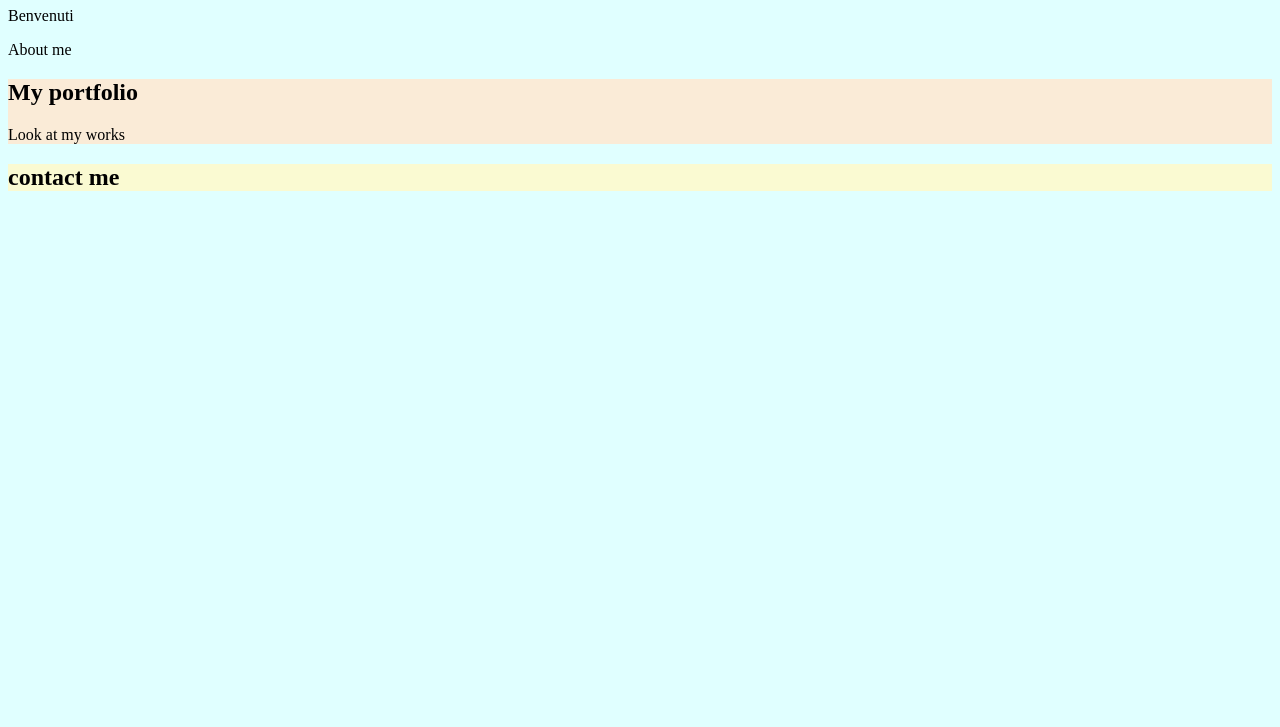
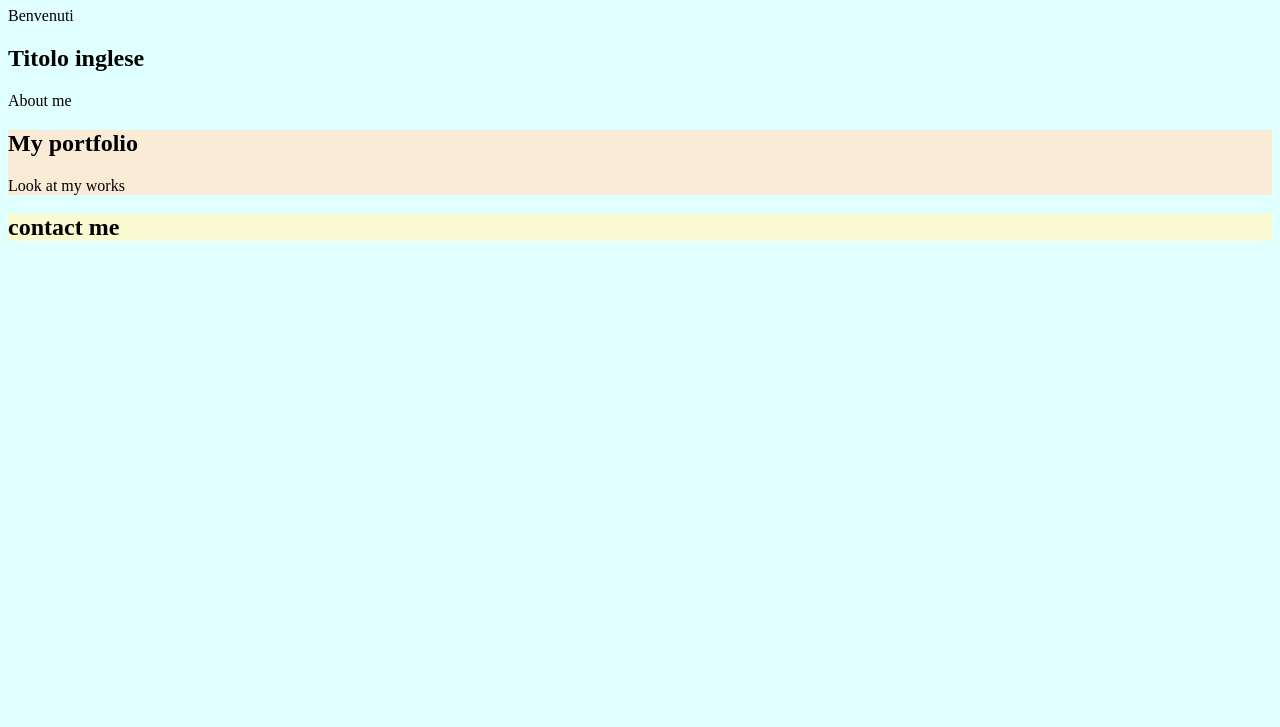
Before and after one commit to DaniSer84/musa-my-project, a plain HTML site: page index.html in a window 1280 px wide. Shown: the part 73-800 px from the top of the page. Drawn offline with Linux system fonts and the light colour scheme.

Commit message:
titolo inglese

```diff
--- a/index.html
+++ b/index.html
@@ -10,6 +10,7 @@
     <h1>Welcome Daniele</h1>
     <p>Benvenuti</p>
     <section>
+        <h2>Titolo inglese</h2>
         About me
     </section>
     <section class="portfolio">
```
